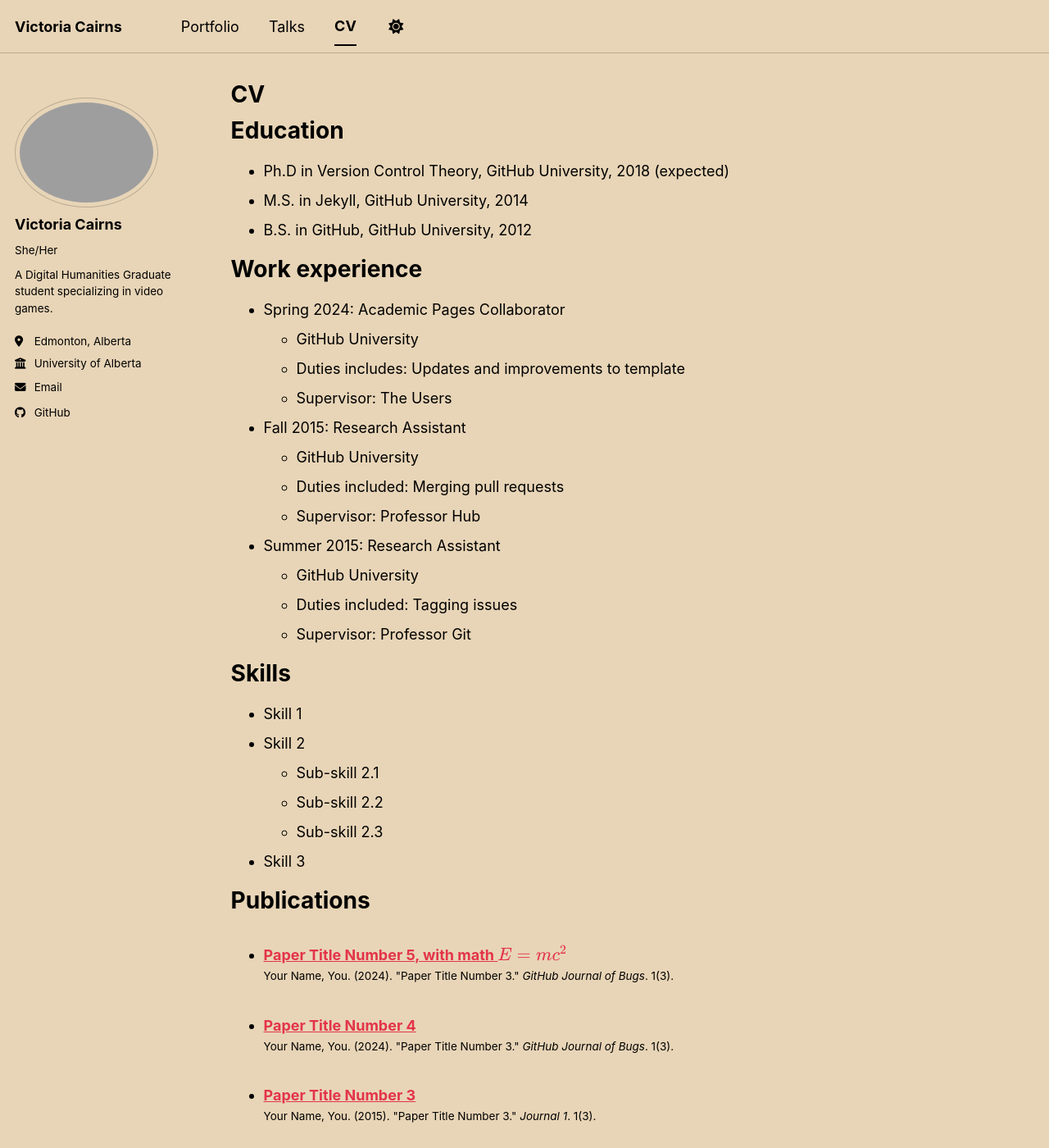
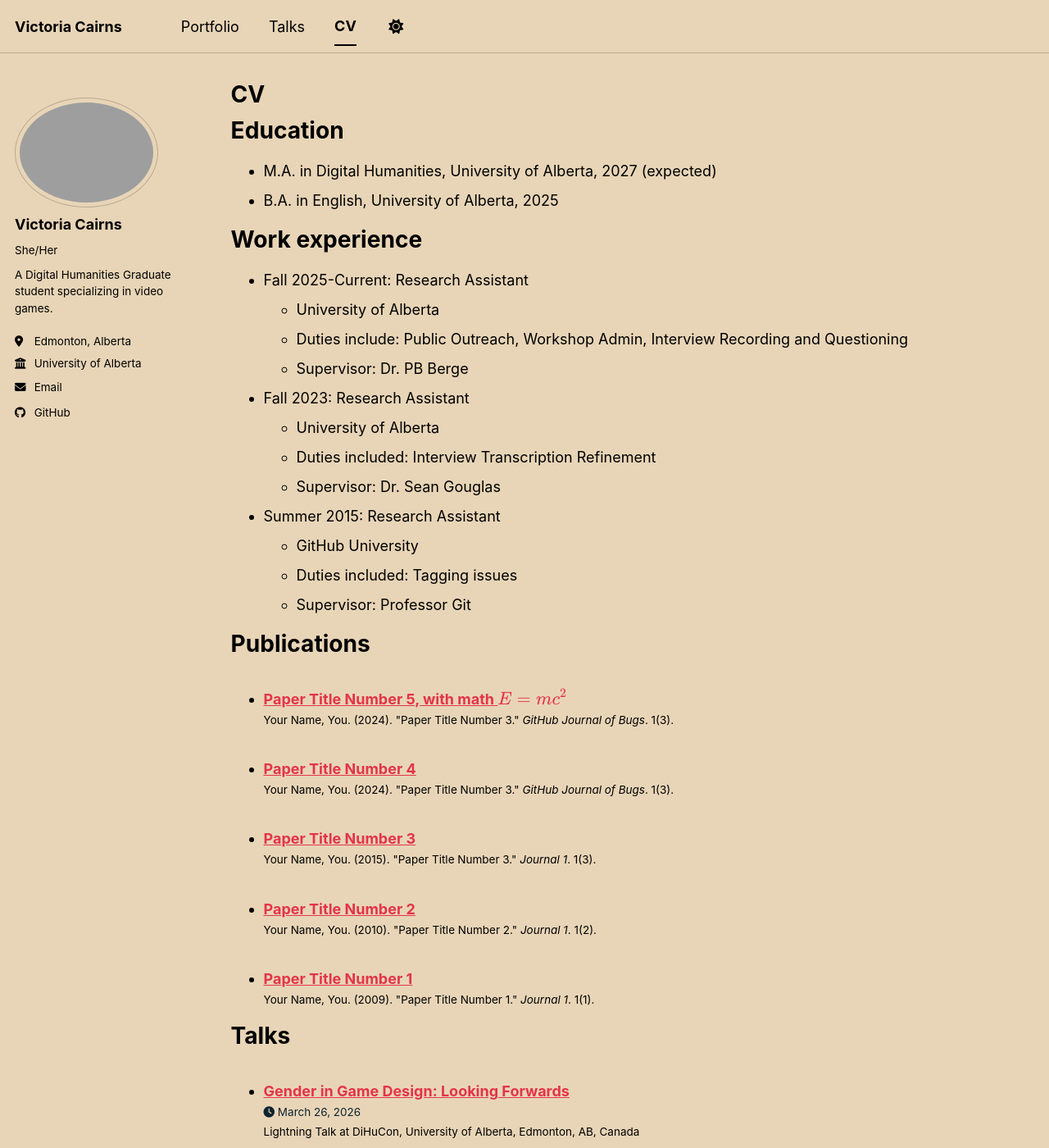
Before and after one commit to Rosethorn250/about, a Jekyll site: the page built from _pages/cv.md, in a window 1280 px wide and 1400 px high. Shown: the whole window at 82% size. Built offline with Jekyll 4.4.1, drawn with Linux system fonts in a browser that asks for light colours; a script bundle is joined from its source files by our own code; library files that are not in the unit come from our copies; some of the changed text lies outside the part shown.

Commit message:
Update cv.md

```diff
--- a/_pages/cv.md
+++ b/_pages/cv.md
@@ -11,35 +11,25 @@
 
 Education
 ======
-* Ph.D in Version Control Theory, GitHub University, 2018 (expected)
-* M.S. in Jekyll, GitHub University, 2014
-* B.S. in GitHub, GitHub University, 2012
+* M.A. in Digital Humanities, University of Alberta, 2027 (expected)
+* B.A. in English, University of Alberta, 2025
 
 Work experience
 ======
-* Spring 2024: Academic Pages Collaborator
-  * GitHub University
-  * Duties includes: Updates and improvements to template
-  * Supervisor: The Users
+* Fall 2025-Current: Research Assistant
+  * University of Alberta
+  * Duties include: Public Outreach, Workshop Admin, Interview Recording and Questioning
+  * Supervisor: Dr. PB Berge
 
-* Fall 2015: Research Assistant
-  * GitHub University
-  * Duties included: Merging pull requests
-  * Supervisor: Professor Hub
+* Fall 2023: Research Assistant
+  * University of Alberta
+  * Duties included: Interview Transcription Refinement
+  * Supervisor: Dr. Sean Gouglas
 
 * Summer 2015: Research Assistant
   * GitHub University
   * Duties included: Tagging issues
   * Supervisor: Professor Git
-
-Skills
-======
-* Skill 1
-* Skill 2
-  * Sub-skill 2.1
-  * Sub-skill 2.2
-  * Sub-skill 2.3
-* Skill 3
 
 Publications
 ======
@@ -58,7 +48,3 @@
   <ul>{% for post in site.teaching reversed %}
     {% include archive-single-cv.html %}
   {% endfor %}</ul>
-
-Service and leadership
-======
-* Currently signed in to 43 different slack teams
```
